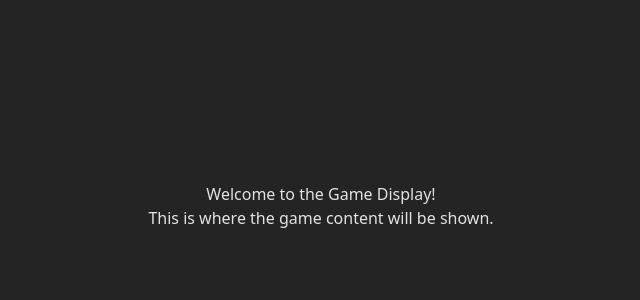
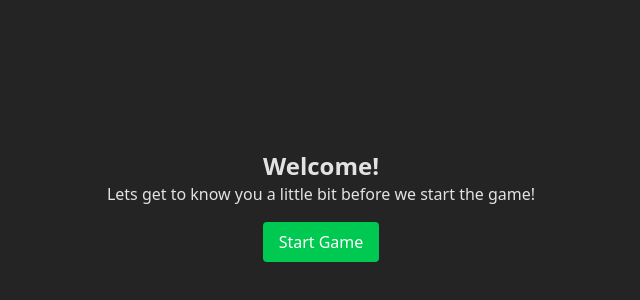
Before and after one commit to Samuelmgp/Number-Guess, a React (Vite) app: page / in a window 1280 px wide. Shown: the part 194-494 px from the top of the page, without its empty margins (319-959 px from the left). Built offline with nearby package versions, Linux system fonts and the light colour scheme.

Commit message:
Added some game components

```diff
--- a/src/App.tsx
+++ b/src/App.tsx
@@ -1,6 +1,8 @@
 import './css/App.css'
 
 import Welcome from './pages/Welcome.tsx'
+import UserInfo from './pages/UserInfo.tsx'
+
 import { ViewController, View } from './ViewController/ViewControllerPackage.tsx'
 
 
@@ -9,7 +11,8 @@ function App() {
   return (
     <>
       <ViewController>
-        <View id="home" component={Welcome}/>
+        <View id="home" component={Welcome} />
+        <View id="user-info" component={UserInfo} />
       </ViewController>
     </>
   )
--- a/src/ViewController/ViewController.tsx
+++ b/src/ViewController/ViewController.tsx
@@ -24,9 +24,19 @@ interface State {
 export class ViewController extends React.Component<React.PropsWithChildren, State> {
     state: State = {
         currentView: 'home', // default view ID
+        previousView: undefined,
     };
 
-    navigateTo = (to: ViewID) => {
+    navigateTo = (to?: ViewID) => {
+        if (to === null || to === undefined) return;
+        if (to === this.state.currentView || to === "") return; // No change if navigating to the same view
+        if (to === 'previous' && this.state.previousView) {
+            this.setState((prevState) => ({
+                currentView: prevState.previousView!,
+                previousView: prevState.previousView ? prevState.currentView : undefined,
+            }));
+            return;
+        }
         this.setState((prevState) => ({
             previousView: prevState.currentView,
             currentView: to,
--- a/src/ViewController/types.ts
+++ b/src/ViewController/types.ts
@@ -2,12 +2,12 @@ export type ViewID = string;
 
 export interface ViewRenderProps {
     active: boolean;
-    navigateTo: (to: ViewID) => void;
+    navigateTo: (to?: ViewID) => void;
 }
 
 export interface ViewProps {
     id: ViewID;
     component: React.ComponentType<ViewRenderProps>;
     active?: boolean;
-    navigateTo?: (to: ViewID) => void;
+    navigateTo?: (to?: ViewID) => void;
 }
--- a/src/db/user_data.ts
+++ b/src/db/user_data.ts
@@ -3,6 +3,7 @@ import DB from './db';
 
 interface User {
     id: string;
+    age: number;
     username: string;
     gamesPlayed: number;
     gamesWon: number;
@@ -59,9 +60,10 @@ class UserDataDB {
 }
 
 // Create user:
-export function createUser(username: string): User {
+export function createUser(username: string, age: number): User {
     const newUser: User = {
         id: uuidv4(),
+        age: age,
         username,
         gamesPlayed: 0,
         gamesWon: 0,
--- /dev/null
+++ b/src/pages/UserInfo.tsx
@@ -0,0 +1,32 @@
+export default function UserInfo({ navigateTo }: { navigateTo: (to?: string) => void }) {
+    function handleSubmit(e: React.FormEvent) {
+        e.preventDefault();
+        const formData = new FormData(e.target as HTMLFormElement);
+        const name = formData.get("name") as string;
+        const age = formData.get("age") as string;
+
+        navigateTo();
+    }
+
+    return (
+        <div className="h-full w-full flex flex-col items-center justify-center">
+            <h1 className="text-2xl font-bold">User Information</h1>
+            <form className="flex flex-col items-center mt-4 gap-2" onSubmit={handleSubmit}>
+                    <input type="text" name="name" placeholder="Username" className="ml-2 border border-gray-300 rounded px-2 py-1" required/>
+                    <input type="number" name="age" placeholder="Age" className="ml-2 border border-gray-300 rounded px-2 py-1" required/>
+                <div className="flex flex-row gap-10">
+                    <button
+                    className="w-20 mt-4 px-4 py-2 bg-orange-500 text-white rounded
+                                transition delay-100 ease-in-out duration-300
+                                hover:bg-orange-600 hover:scale-120"
+                    onClick={() => navigateTo("previous")}>Back</button>
+                    <button type="submit"
+                    className="w-20 mt-4 px-4 py-2 bg-green-500 text-white rounded
+                                transition delay-100 ease-in-out duration-300
+                                hover:bg-green-600 hover:scale-120"
+                    onClick={() => navigateTo()}>Play</button>
+                </div>
+            </form>
+        </div>
+    );
+}
--- a/src/pages/Welcome.tsx
+++ b/src/pages/Welcome.tsx
@@ -1,8 +1,15 @@
-export default function Welcome() {
+export default function Welcome({ navigateTo }: { navigateTo: (to: string) => void }) {
+
     return (
         <div className="h-full w-full flex flex-col items-center justify-center">
-            <h1>Welcome to the Game Display!</h1>
-            <p>This is where the game content will be shown.</p>
+            <h1 className="text-2xl font-bold">Welcome!</h1>
+            <p className="text-md">Lets get to know you a little bit before we start the game!</p>
+            <button
+            className="mt-4 px-4 py-2 bg-green-500 text-white rounded
+                        transition delay-100 ease-in-out duration-300
+                        hover:bg-green-600 hover:scale-110"
+            onClick={() => navigateTo("user-info")}
+            >Start Game</button>
         </div>
     );
 }
```
